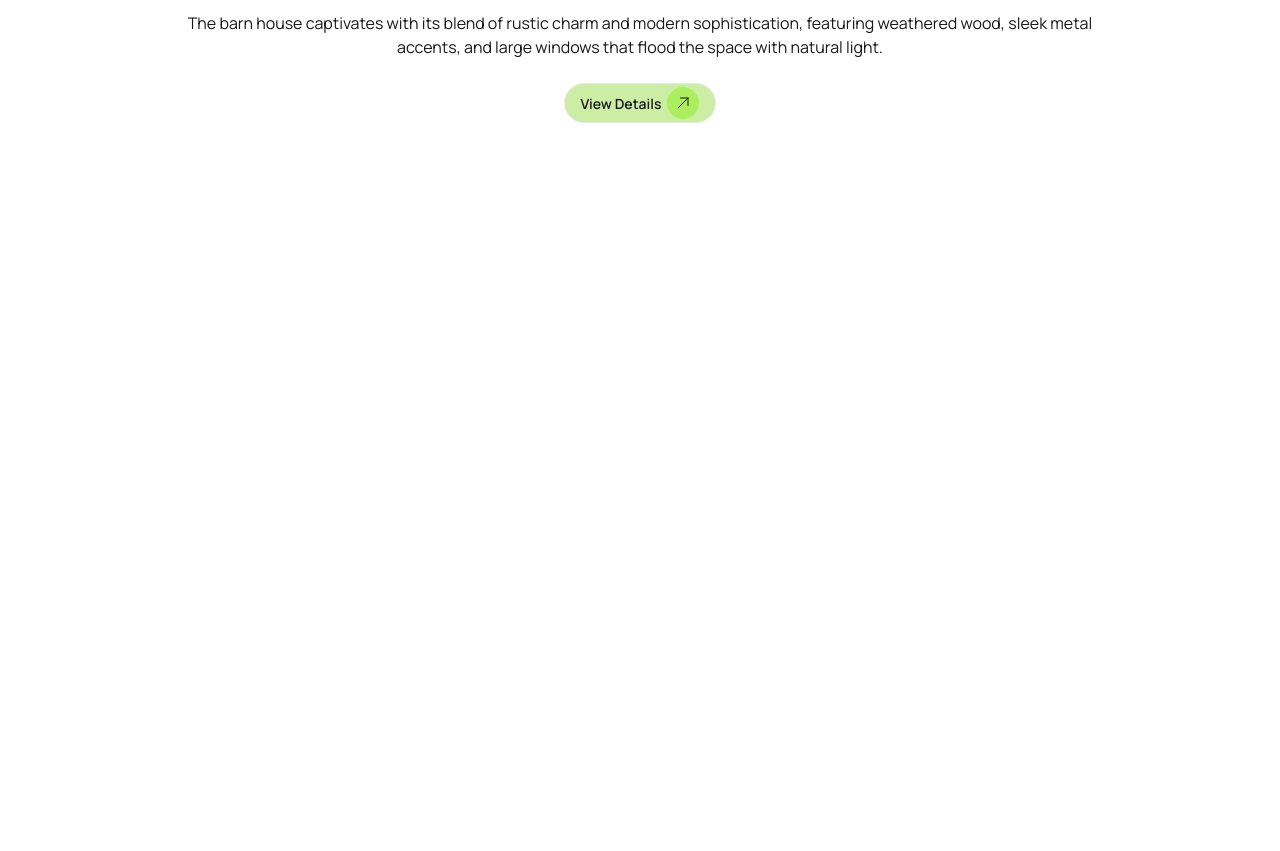
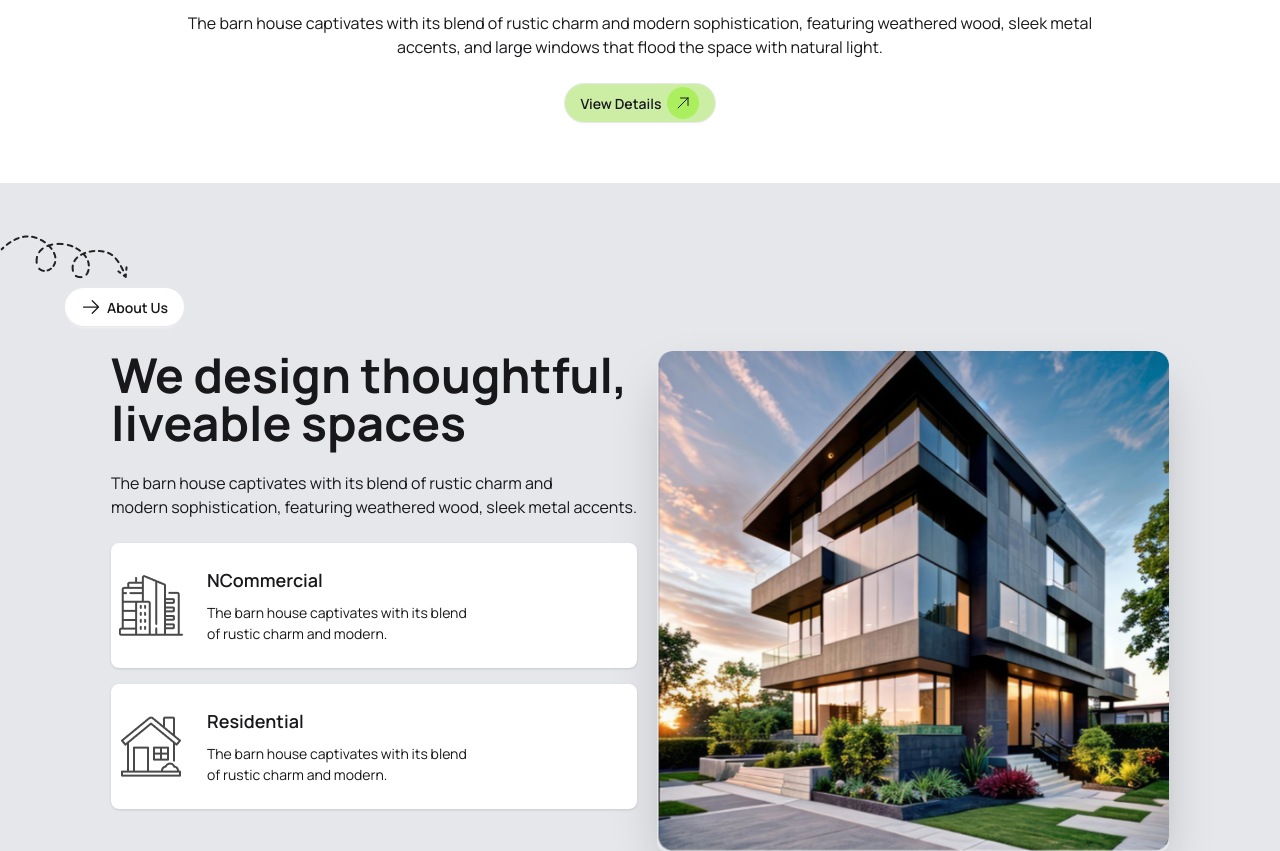
Before and after one commit to plabondas001/House-Planning, a plain HTML site: page index.html in a window 1280 px wide. Shown: the part 580-1431 px from the top of the page. Before the commit the page ends 800 px from the top, so only its background shows below. Drawn offline with nearby package versions, Linux system fonts and the light colour scheme.

Commit message:
first section

```diff
--- a/index.html
+++ b/index.html
@@ -113,7 +113,69 @@
         </div>
     </header>
     <!-- main section  -->
-    <main></main>
+    <main>
+        <!-- design section  -->
+        <section class="bg-gray-200">
+            <div class="container mx-auto mt-11">
+                <div class="pt-1">
+                    <img class="mt-12" src="assets/Vector.png" alt="">
+                </div>
+                <div>
+                    <button class="btn rounded-full ml-16 bg-white mt-2">
+                        <svg xmlns="http://www.w3.org/2000/svg" fill="none" viewBox="0 0 24 24" stroke-width="1.5"
+                            stroke="currentColor" class="size-5">
+                            <path stroke-linecap="round" stroke-linejoin="round"
+                                d="M13.5 4.5 21 12m0 0-7.5 7.5M21 12H3" />
+                        </svg>
+
+                        About Us</button>
+                </div>
+
+                <!-- first section  -->
+                <div class="mt-6">
+                    <div class="hero">
+                        <div class="flex-col lg:flex-row-reverse">
+                            <div class="flex flex-row-reverse gap-5">
+                                <img src="assets/Rectangle.png" class="max-w-lg rounded-lg shadow-2xl" />
+                                <div class="">
+                                    <h1 class="text-5xl font-bold">We design thoughtful, <br> liveable spaces</h1>
+                                    <p class="py-6">
+                                        The barn house captivates with its blend of rustic charm and <br>
+                                        modern sophistication, featuring weathered wood, sleek metal accents.
+                                    </p>
+                                    <div class="card mb-4 lg:card-side bg-base-100 shadow-sm">
+                                        <figure>
+                                            <img class="w-16 h-16 ml-2" src="assets/commercial.png" />
+                                        </figure>
+                                        <div class="card-body">
+                                            <h2 class="card-title">NCommercial</h2>
+                                            <p>The barn house captivates with its blend <br> of rustic charm and modern.
+                                            </p>
+
+                                        </div>
+                                    </div>
+                                    <div class="card mb-4 lg:card-side bg-base-100 shadow-sm">
+                                        <figure>
+                                            <img class="w-16 h-16 ml-2" src="assets/residential.png" />
+                                        </figure>
+                                        <div class="card-body">
+                                            <h2 class="card-title">Residential</h2>
+                                            <p>The barn house captivates with its blend <br> of rustic charm and modern.
+                                            </p>
+
+                                        </div>
+                                    </div>
+                                </div>
+                            </div>
+                        </div>
+
+
+
+                    </div>
+                </div>
+            </div>
+        </section>
+    </main>
     <!-- footer section  -->
     <footer></footer>
 </body>
```
